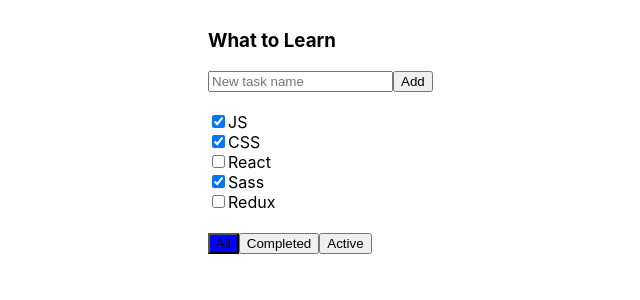
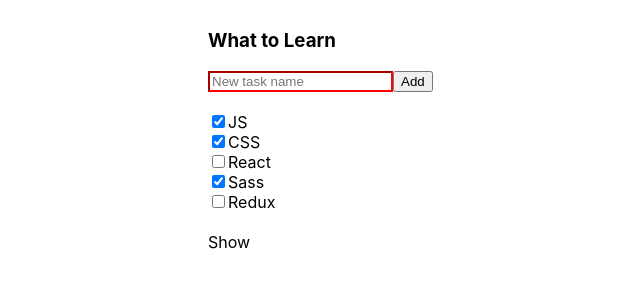
Before and after one commit to Tatiana-256/To-do-list, a React (Create React App) app: page / in a window 1280 px wide. Shown: the top 300 px of the page, without its empty margins (192-832 px from the left). Built offline with nearby package versions, Linux system fonts and the light colour scheme.

Commit message:
Change input

```diff
--- a/src/App.css
+++ b/src/App.css
@@ -3,14 +3,19 @@
 }
 
 .todoList {
-  width: 500px;
-  margin: 0 auto;
+    width: 500px;
+    margin: 0 auto;
 }
 
 .todoList > div {
-  padding: 10px;
+    padding: 10px;
 }
 
 .filter-active {
-  background-color: blue;
+    background-color: blue;
 }
+
+
+.error {
+    border-color: red;
+}
--- a/src/App.js
+++ b/src/App.js
@@ -20,6 +20,7 @@
             {title: 'Redux', isDone: false, priority: 'low'}
         ],
         filterValue: "All"
+        // isHidden: false
     }
 
     onAddTaskClick = (newText) => {
@@ -63,7 +64,8 @@
                                 return t.isDone === false
                             }
                         })}/>
-                    <TodoListFooter filterValue={this.state.filterValue} changeFilter={this.changeFilter}/>
+                    <TodoListFooter isHidden={this.state.isHidden} filterValue={this.state.filterValue}
+                                    changeFilter={this.changeFilter}/>
                 </div>
             </div>
         );
--- a/src/components/TodoListFooter.jsx
+++ b/src/components/TodoListFooter.jsx
@@ -1,6 +1,23 @@
 import React from 'react';
 
 class TodoListFooter extends React.Component {
+    state = {isHidden: false}
+
+    hideShow = () => {
+        this.setState({isHidden: !this.state.isHidden})
+    }
+
+    onAllFilterClick = () => {
+        this.props.changeFilter('All')
+    }
+    onCompletedFilterClick = () => {
+        this.props.changeFilter('Completed')
+    }
+    onActiveFilterClick = () => {
+        this.props.changeFilter('Active')
+    }
+
+
     render() {
         let classForAll = this.props.filterValue === "All" ? "filter-active" : "";
         let classForCompleted = this.props.filterValue === "Completed" ? "filter-active" : "";
@@ -8,18 +25,16 @@
 
         return (
             <div className="todoList-footer">
-                <button className={classForAll} onClick={() => {
-                    this.props.changeFilter('All')
-                }}>All
-                </button>
-                <button className={classForCompleted} onClick={() => {
-                    this.props.changeFilter('Completed')
-                }}>Completed
-                </button>
-                <button className={classForActive} onClick={() => {
-                    this.props.changeFilter('Active')
-                }}>Active
-                </button>
+                {this.state.isHidden && <div>
+                    <button className={classForAll} onClick={this.onAllFilterClick}>All
+                    </button>
+                    <button className={classForCompleted} onClick={this.onCompletedFilterClick}>Completed
+                    </button>
+                    <button className={classForActive} onClick={this.onActiveFilterClick}>Active
+                    </button>
+                </div>}
+                {this.state.isHidden ? <span onClick={this.hideShow}>Hide</span> :
+                    <span onClick={this.hideShow}>Show</span>}
             </div>
         );
     }
--- a/src/components/TodoListHeader.jsx
+++ b/src/components/TodoListHeader.jsx
@@ -2,19 +2,49 @@
 import '../App.css';
 
 class TodoListHeader extends React.Component {
-    newTaskTitleRef = React.createRef()
-    addTask = () => {
-        let newTask = this.newTaskTitleRef.current.value
-        this.newTaskTitleRef.current.value = '';
-        this.props.onAddTaskClick(newTask)
+
+    state = {
+        error: true,
+        title: ''
     }
+
+
+    onAddTaskClick = () => {
+        let newTask = this.state.title
+        this.setState({title: ''})
+        if (newTask === '') {
+            this.setState({error: true})
+        } else {
+            this.setState({error: false})
+            this.props.onAddTaskClick(newTask)
+        }
+
+    }
+
+    onTitleChange = (event) => {
+        this.setState({
+            error: false,
+            title: event.currentTarget.value
+        })
+    }
+
+    onKeyPress = (e) => {
+        if (e.key === "Enter") {
+            this.onAddTaskClick()
+        }
+    }
+
 
     render() {
         return (<div className="todoList-header">
                 <h3 className="todoList-header__title">What to Learn</h3>
                 <div className="todoList-newTaskForm">
-                    <input ref={this.newTaskTitleRef} type="text" placeholder="New task name"/>
-                    <button onClick={this.addTask}>Add</button>
+                    <input value={this.state.title} onChange={this.onTitleChange}
+                           type="text"
+                           placeholder="New task name"
+                           className={this.state.error ? 'error' : ''}
+                    />
+                    <button onClick={this.onAddTaskClick}>Add</button>
                 </div>
             </div>
         );
```
